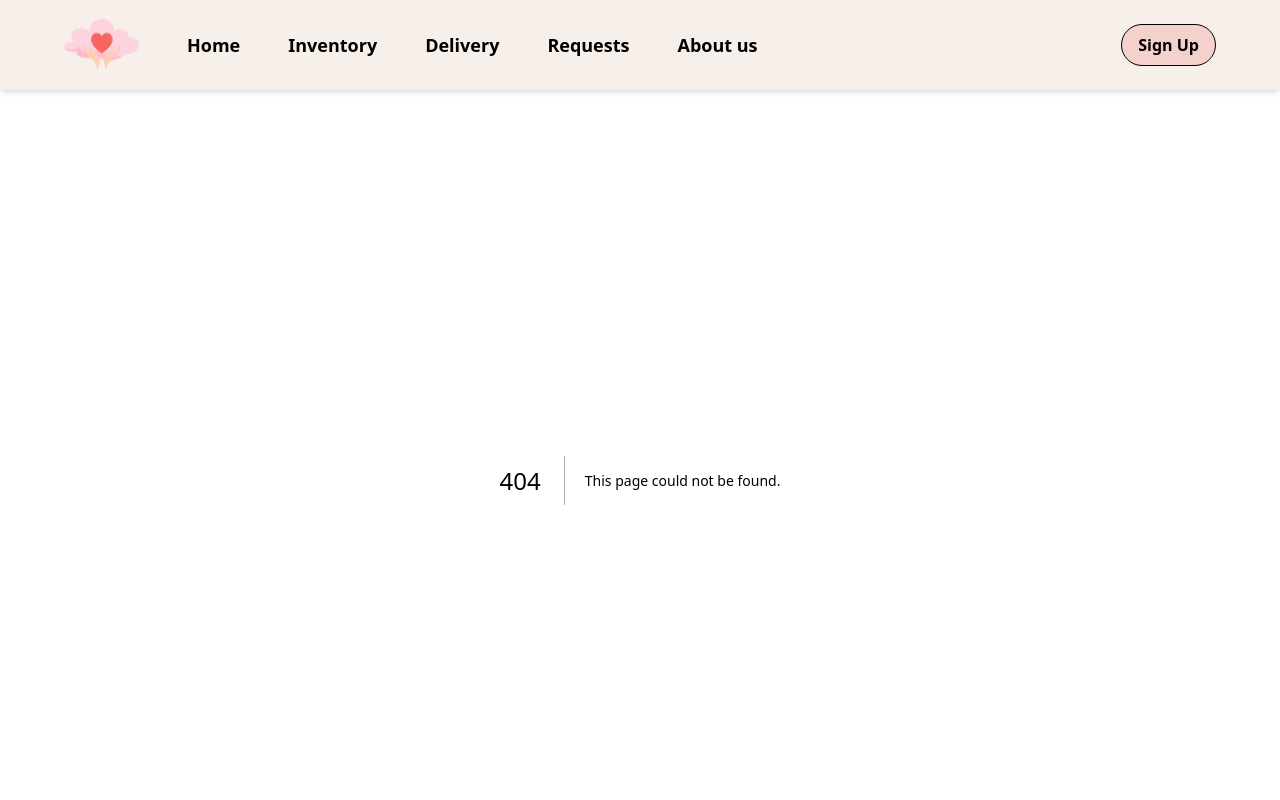
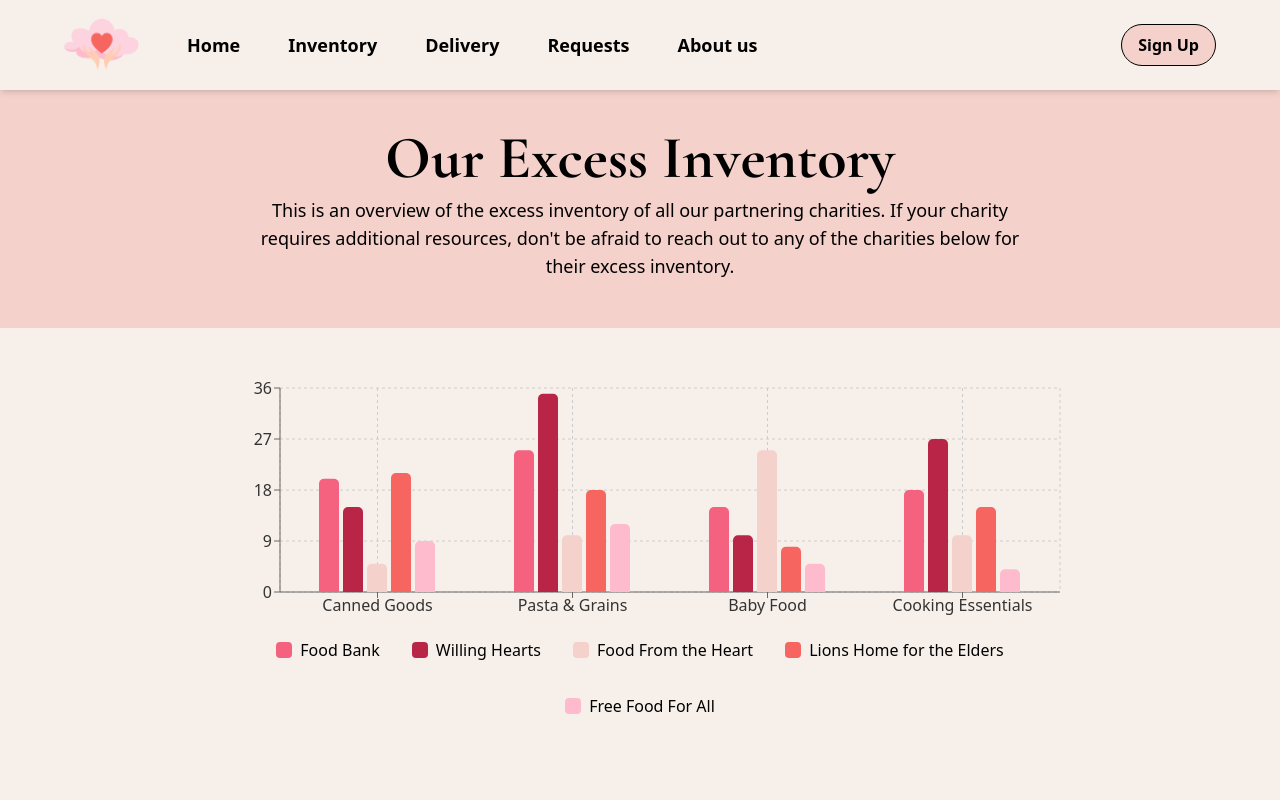
Before and after one commit to Matthew040310/ESD-G1T3-CloudPantry, a Next.js app in the folder cloudpantry/: page /excess_inventory in a window 1280 px wide. Before the commit this address had no page. Shown: the top 800 px of the page. Built offline with nearby package versions, Linux system fonts and the light colour scheme.

Commit message:
excess inventory

```diff
--- /dev/null
+++ b/cloudpantry/src/app/excess_inventory/page.js
@@ -0,0 +1,237 @@
+"use client";
+import React, { useState, useRef, useEffect } from "react";
+import {
+  BarChart,
+  Bar,
+  XAxis,
+  YAxis,
+  CartesianGrid,
+  Tooltip,
+  Legend,
+  ResponsiveContainer,
+} from "recharts";
+import { Cormorant_Garamond, DM_Sans } from "next/font/google";
+
+// Font Configurations
+const cormorant = Cormorant_Garamond({
+  subsets: ["latin"],
+  weight: ["300", "400", "500", "600", "700"],
+  variable: "--font-cormorant",
+});
+
+const dmSans = DM_Sans({
+  subsets: ["latin"],
+  weight: ["400", "500", "700"],
+  variable: "--font-dm-sans",
+});
+
+// Dummy excess inventory data
+const data = [
+  {
+    category: "Canned Goods",
+    "Food Bank": 20,
+    "Willing Hearts": 15,
+    "Food From the Heart": 5,
+    "Lions Home for the Elders": 21,
+    "Free Food For All": 9,
+  },
+  {
+    category: "Pasta & Grains",
+    "Food Bank": 25,
+    "Willing Hearts": 35,
+    "Food From the Heart": 10,
+    "Lions Home for the Elders": 18,
+    "Free Food For All": 12,
+  },
+  {
+    category: "Baby Food",
+    "Food Bank": 15,
+    "Willing Hearts": 10,
+    "Food From the Heart": 25,
+    "Lions Home for the Elders": 8,
+    "Free Food For All": 5,
+  },
+  {
+    category: "Cooking Essentials",
+    "Food Bank": 18,
+    "Willing Hearts": 27,
+    "Food From the Heart": 10,
+    "Lions Home for the Elders": 15,
+    "Free Food For All": 4,
+  },
+];
+
+// Charity colors
+const colors = {
+  "Food Bank": "#f5627f",
+  "Willing Hearts": "#b82546",
+  "Food From the Heart": "#f4d1cb",
+  "Lions Home for the Elders": "#f76560",
+  "Free Food For All": "#febbcd",
+};
+
+// Custom Legend with black text
+const CustomLegend = (props) => {
+  const { payload } = props;
+
+  return (
+    <ul className="flex justify-center flex-wrap gap-8 mt-4">
+      {payload.map((entry, index) => (
+        <li key={`item-${index}`} className="flex items-center">
+          <div
+            className="w-4 h-4 mr-2 rounded"
+            style={{ backgroundColor: entry.color }}
+          />
+          <span className="text-black">{entry.value}</span>
+        </li>
+      ))}
+    </ul>
+  );
+};
+
+export default function ExcessInventory() {
+  const [tooltipInfo, setTooltipInfo] = useState(null);
+  const chartContainerRef = useRef(null);
+  const tooltipTimeout = useRef(null);
+
+  // Clear any lingering timeout when component unmounts
+  useEffect(() => {
+    return () => {
+      if (tooltipTimeout.current) {
+        clearTimeout(tooltipTimeout.current);
+      }
+    };
+  }, []);
+
+  // Handle showing tooltip with debounce to reduce flickering
+  const handleBarMouseEnter = (charity, dataItem) => {
+    if (tooltipTimeout.current) {
+      clearTimeout(tooltipTimeout.current);
+    }
+
+    setTooltipInfo({
+      charity,
+      category: dataItem.category,
+      value: dataItem[charity],
+      show: true
+    });
+  };
+
+  // Handle hiding tooltip with slight delay to prevent flickering
+  const handleBarMouseLeave = () => {
+    if (tooltipTimeout.current) {
+      clearTimeout(tooltipTimeout.current);
+    }
+
+    tooltipTimeout.current = setTimeout(() => {
+      setTooltipInfo(null);
+    }, 100);
+  };
+
+  // Custom renderer for each bar - allows us to attach event handlers directly to the SVG element
+  const renderBar = (charity) => {
+    return (
+      <Bar
+        key={charity}
+        dataKey={charity}
+        name={charity}
+        fill={colors[charity]}
+        barSize={20}
+        radius={[5, 5, 0, 0]}
+        isAnimationActive={false}
+        onMouseOver={(data) => handleBarMouseEnter(charity, data.payload)}
+        onMouseOut={handleBarMouseLeave}
+      />
+    );
+  };
+
+  // Custom tooltip component with fixed positioning
+  const renderTooltip = () => {
+    if (!tooltipInfo || !tooltipInfo.show) return null;
+
+    return (
+      <div className="fixed bg-black text-white px-4 py-2 rounded shadow-lg text-sm pointer-events-none z-50">
+        <strong>{tooltipInfo.category}</strong>
+        <br />
+        {tooltipInfo.charity}: {tooltipInfo.value}
+      </div>
+    );
+  };
+
+  // Update tooltip position on mouse move
+  const handleMouseMove = (e) => {
+    if (tooltipInfo) {
+      const tooltip = document.querySelector('.fixed.bg-black');
+      if (tooltip) {
+        tooltip.style.left = `${e.pageX + 10}px`;
+        tooltip.style.top = `${e.pageY - 50}px`;
+      }
+    }
+  };
+
+  return (
+    <div
+      className={`min-h-screen bg-[#f7f0ea] ${dmSans.variable}`}
+      onMouseMove={handleMouseMove}
+    >
+      {/* Render tooltip */}
+      {renderTooltip()}
+
+      {/* Hero Section */}
+      <div className="bg-[#f4d1cb] text-center py-12">
+        <h1
+          className={`text-6xl font-bold text-black ${cormorant.variable} font-[family-name:var(--font-cormorant)]`}
+        >
+          Our Excess Inventory
+        </h1>
+        <p className="text-lg text-black mt-2 max-w-3xl mx-auto">
+          This is an overview of the excess inventory of all our partnering
+          charities. If your charity requires additional resources, don't be
+          afraid to reach out to any of the charities below for their excess
+          inventory.
+        </p>
+      </div>
+
+      {/* Chart Section */}
+      <div
+        className="p-10 flex justify-center"
+        ref={chartContainerRef}
+      >
+        <ResponsiveContainer width="75%" height={400}>
+          <BarChart
+            data={data}
+            margin={{ top: 20, right: 30, left: 30, bottom: 50 }}
+            barCategoryGap={50}
+          >
+            <CartesianGrid strokeDasharray="3 3" />
+            <XAxis dataKey="category" tick={{ fill: "#333" }} />
+            <YAxis tick={{ fill: "#333" }} />
+            {/* Use an empty tooltip content */}
+            <Tooltip
+              content={<div></div>}
+              cursor={false}
+            />
+            <Legend content={<CustomLegend />} />
+
+            {/* Generate bars for each charity */}
+            {Object.keys(colors).map(charity => renderBar(charity))}
+          </BarChart>
+        </ResponsiveContainer>
+      </div>
+
+
+      {/* Request Resources Section */}
+      <div className="bg-[#F8D5CD] py-16 px-4 text-center">
+        <h2 className={`text-6xl font-bold text-black mb-8 ${cormorant.variable} font-[family-name:var(--font-cormorant)]`}>
+          Ready to request for resources?
+        </h2>
+        <a href="/request">
+          <button className="bg-[#F7F0EA] text-black font-medium py-3 px-8 rounded-full hover:bg-[#E5DFD7] transition-colors duration-300">
+            REQUEST NOW
+          </button>
+        </a>
+      </div>
+    </div>
+
+  );
+}
--- a/cloudpantry/src/app/layout.js
+++ b/cloudpantry/src/app/layout.js
@@ -33,6 +33,7 @@ const dmSans = DM_Sans({
 function Navbar() {
   const router = useRouter();
   const [isLoggedIn, setIsLoggedIn] = useState(false);
+  const [inventoryOpen, setInventoryOpen] = useState(false); // Controls dropdown visibility
 
   // Check localStorage for authentication status on load
   useEffect(() => {
@@ -81,7 +82,37 @@ function Navbar() {
         {/* Navigation Links */}
         <div className="flex space-x-12 text-lg font-bold text-black">
           <a href="/home" onClick={(e) => handleNavigation(e, "/home")} className="hover:underline">Home</a>
-          <a href="/inventory" onClick={(e) => handleNavigation(e, "/inventory")} className="hover:underline">Inventory</a>
+
+          {/* Inventory Dropdown */}
+          <div
+            className="relative"
+            onMouseEnter={() => setInventoryOpen(true)}
+            onMouseLeave={() => setTimeout(() => setInventoryOpen(false), 200)} // Add slight delay to prevent flickering
+          >
+            <a href="/inventory" className="hover:underline flex items-center">
+              Inventory
+            </a>
+
+            {/* Dropdown */}
+            {inventoryOpen && (
+              <div
+                className="absolute left-0 mt-2 w-56 bg-white shadow-md border border-gray-200 rounded-lg"
+                onMouseEnter={() => setInventoryOpen(true)} // Keep it open when hovering over dropdown
+                onMouseLeave={() => setInventoryOpen(false)} // Close only when leaving the dropdown
+              >
+                <a href="/inventory" className="block px-4 py-2 hover:bg-gray-100 text-black">
+                  Inventory Overview
+                </a>
+                <a href="/manage-inventory" className="block px-4 py-2 hover:bg-gray-100 text-black">
+                  Manage Inventory
+                </a>
+                <a href="/excess_inventory" className="block px-4 py-2 hover:bg-gray-100 text-black">
+                  Excess Inventory
+                </a>
+              </div>
+            )}
+          </div>
+
           <a href="/recipient" onClick={(e) => handleNavigation(e, "/recipient")} className="hover:underline">Delivery</a>
           <a href="/request" onClick={(e) => handleNavigation(e, "/request")} className="hover:underline">Requests</a>
           <a href="/landing" className="hover:underline">About us</a>
```
